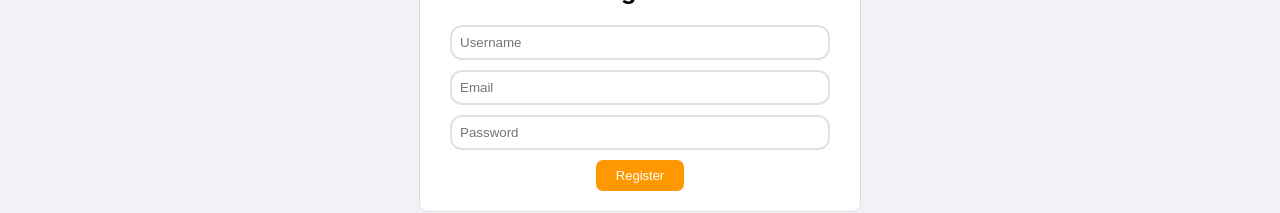
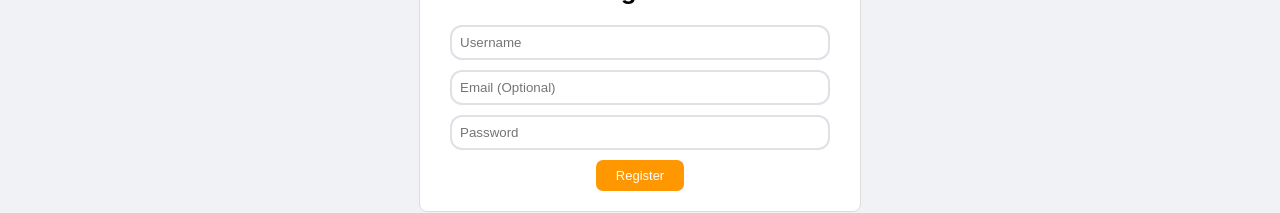
Before and after one commit to ruldak/vue_url_shortener, a Vue app: page / in a window 1280 px wide. Both pictures are taken after a click on the button "Register". Shown: the part 234-447 px from the top of the page. Built offline with nearby package versions, Linux system fonts and the light colour scheme.

Commit message:
chore: add optional placeholder in email input.

```diff
--- a/src/components/Register.vue
+++ b/src/components/Register.vue
@@ -3,7 +3,7 @@
     <h2>Register</h2>
     <form @submit.prevent="handleRegister">
       <input type="text" v-model="username" placeholder="Username" required />
-      <input type="email" v-model="email" placeholder="Email" required />
+      <input type="email" v-model="email" placeholder="Email (Optional)" required />
       <input type="password" v-model="password" placeholder="Password" required />
       <button type="submit" :disabled="isLoading">
         <span v-if="!isLoading">Register</span>
```
